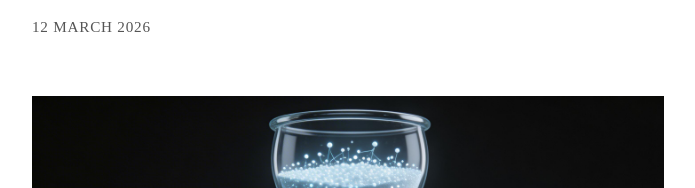
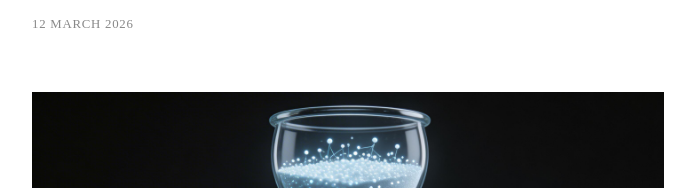
Before and after one commit to patronofalltrades/PersonalWebsite, a website: page posts/the-new-worlds-bottleneck.html in a window 1280 px wide. Shown: the part 320-508 px from the top of the page, 292-987 px from the left. Drawn offline with Linux system fonts and the light colour scheme.

Commit message:
Make essay date smaller and fainter

```diff
--- a/posts/the-new-worlds-bottleneck.html
+++ b/posts/the-new-worlds-bottleneck.html
@@ -113,7 +113,7 @@
                 style="font-size: 2.8rem; font-weight: 500; letter-spacing: -0.03em; margin-bottom: 16px; line-height: 1.1; color: var(--text);">
                 The New World's Bottleneck: Jevons, Baumol, and Who Captures the Gains from AI</h1>
             <p
-                style="color: var(--text-muted); font-size: 0.95rem; font-family: var(--font-mono); letter-spacing: 0.05em; text-transform: uppercase;">
+                style="color: var(--text-faint); font-size: 0.8rem; font-family: var(--font-mono); letter-spacing: 0.06em; text-transform: uppercase; margin-top: 8px;">
                 12 March 2026</p>
         </header>
 
```
Also changed, not shown: templates/blog-post.html (+1 -1 lines).
